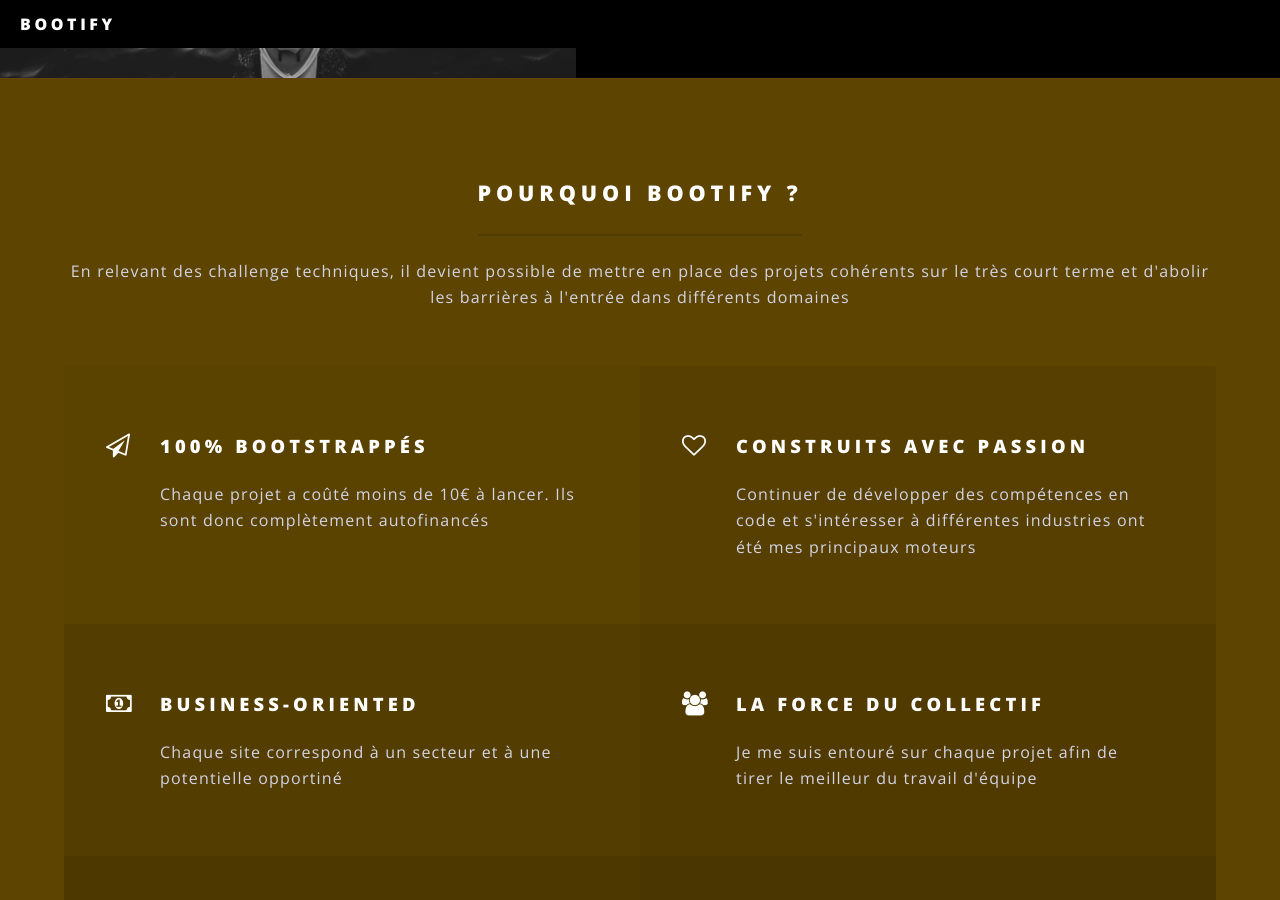
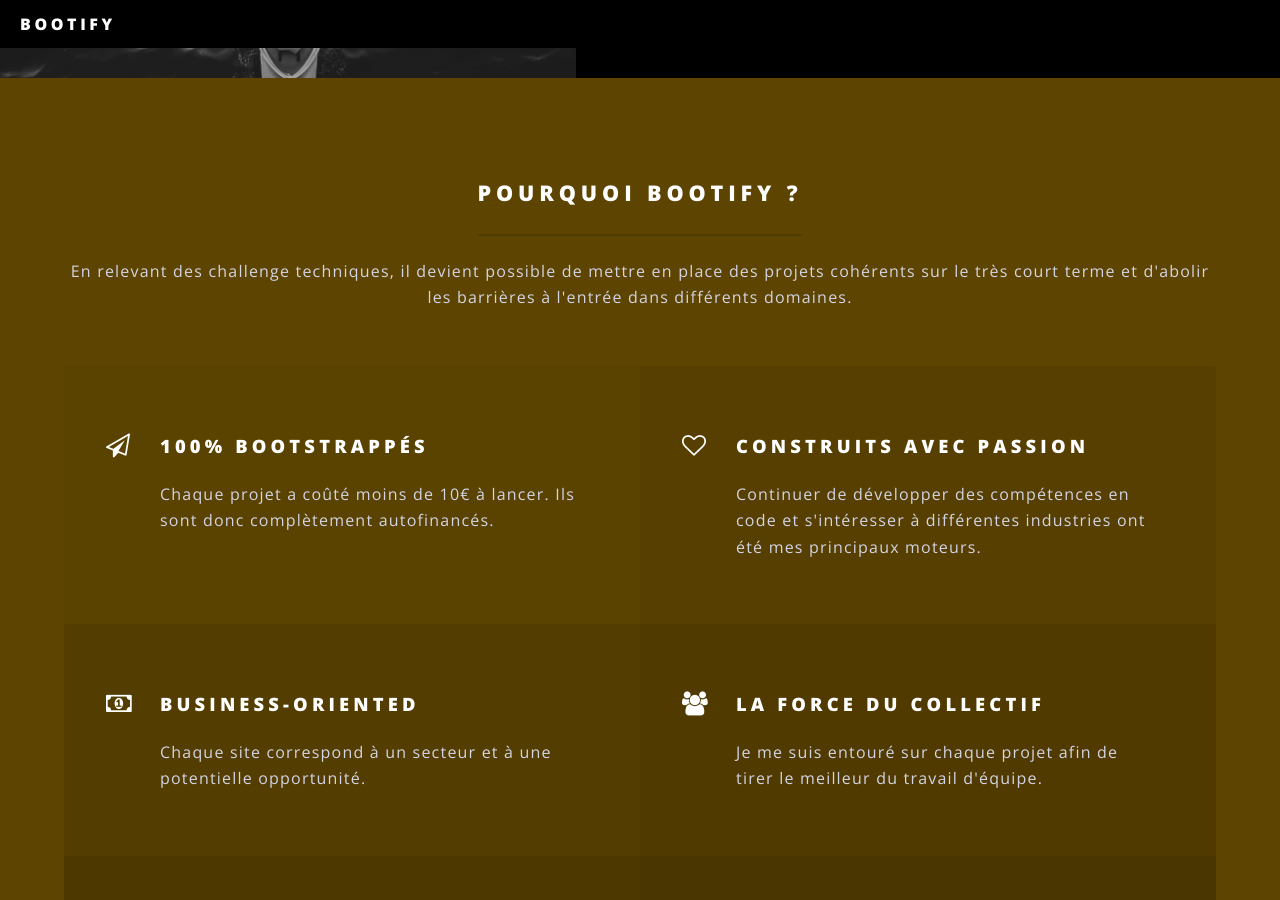
Before and after one commit to A-Marc/bootify, a Jekyll site: the page built from index.html, in a window 1280 px wide and 900 px high, scrolled down 2773 px. Built offline with Jekyll 4.4.1, drawn with Linux system fonts in a browser that asks for light colours; some of the changed text lies outside the part shown.

Commit message:
Update index.html

```diff
--- a/index.html
+++ b/index.html
@@ -30,33 +30,33 @@
 						<section class="spotlight">
 									<div class="image"><a href="https://www.datastaff.eu" target="_blank"><img src="images/datastaff.png" alt="" /></a></div><div class="content">
 								<a href="https://www.datastaff.eu" target="_blank"><h2>Datastaff</h2></a>
-								<p>L'outils idéal de Data Labeling pour entraîner les données déstinées à l'intelligence artificielle. Le site permet aussi d'être mis en relation avec des équipes de Data Labelers</p>
+								<p>L'outils idéal de Data Labeling pour entraîner les données déstinées à l'intelligence artificielle. Le site permet aussi d'être mis en relation avec des équipes de Data Labelers.</p>
 							</div>
 						</section>
 						<section class="spotlight">
 							<div class="image"><a href="https://handover.tech" target="_blank"><img src="images/handover.png" alt="" /></a></div><div class="content">
 								<a href="https://handover.tech" target="_blank"><h2>Handover</h2></a>
-								<p>La solution pour maîtriser les offboardings de ses collaborateurs : accompagnement RH et knowledge management</p>
+								<p>La solution pour maîtriser les offboardings de ses collaborateurs : accompagnement RH et knowledge management.</p>
 							</div>
 						</section>
 						<section class="spotlight">
 							<div class="image"><a href="https://libdol.com" target="_blank"><img src="images/libdol.png" alt=""/></a></div><div class="content">
 								<a href="https://libdol.com" target="_blank"><h2>Libdol<br />
 							</h2></a>
-								<p>La newsletter française dédiée au Libra, la cryptomonnaie lancée par Facebook et ses associés</p>
+								<p>La newsletter française dédiée au Libra, la cryptomonnaie lancée par Facebook et ses associés.</p>
 							</div>
 						</section>
 						<section class="spotlight">
 						<div class="image"><a href="https://www.leplateau.eu" target="_blank"><img src="images/leplateau.png" alt="" /></a></div><div class="content">
 							<a href="https://www.leplateau.eu" target="_blank"><h2>Le Plateau<br />
 							</h2></a>
-							<p>Découvrir les meilleurs recettes inspirées du cinéma, et se procurer facilement les ingrédients pour les réaliser</p>
+							<p>Découvrir les meilleurs recettes inspirées du cinéma, et se procurer facilement les ingrédients pour les réaliser !</p>
 						</div>
 					</section>
 						<section class="spotlight">
 							<div class="image"><a href="https://www.vivateam.eu" target="_blank"><img src="images/vivateam.png" alt="" /></a></div><div class="content">
 								<a href="https://www.vivateam.eu" target="_blank"><h2>Vivateam</h2></a>
-								<p>Business Game d'entreprenariat : créé ta start-up et gère sa croissance tout au long du jeu</p>
+								<p>Business Game d'entreprenariat : créé ta start-up et gère sa croissance tout au long du jeu !</p>
 							</div>
 						</section>
 					</section>
@@ -66,32 +66,32 @@
 						<div class="inner">
 							<header class="major">
 								<h2>Pourquoi BOOTIFY ?</h2>
-								<p>En relevant des challenge techniques, il devient possible de mettre en place des projets cohérents sur le très court terme et d'abolir les barrières à l'entrée dans différents domaines</p>
+								<p>En relevant des challenge techniques, il devient possible de mettre en place des projets cohérents sur le très court terme et d'abolir les barrières à l'entrée dans différents domaines.</p>
 							</header>
 							<ul class="features">
 								<li class="icon fa-paper-plane-o">
 									<h3>100% bootstrappés</h3>
-									<p>Chaque projet a coûté moins de 10€ à lancer. Ils sont donc complètement autofinancés</p>
+									<p>Chaque projet a coûté moins de 10€ à lancer. Ils sont donc complètement autofinancés.</p>
 								</li>
 								<li class="icon fa-heart-o">
 									<h3>Construits avec passion</h3>
-									<p>Continuer de développer des compétences en code et s'intéresser à différentes industries ont été mes principaux moteurs</p>
+									<p>Continuer de développer des compétences en code et s'intéresser à différentes industries ont été mes principaux moteurs.</p>
 								</li>
 								<li class="icon fa-money">
 									<h3>Business-oriented</h3>
-									<p>Chaque site correspond à un secteur et à une potentielle opportiné</p>
+									<p>Chaque site correspond à un secteur et à une potentielle opportunité.</p>
 								</li>
 								<li class="icon fa-users">
 									<h3>La force du collectif</h3>
-									<p>Je me suis entouré sur chaque projet afin de tirer le meilleur du travail d'équipe</p>
+									<p>Je me suis entouré sur chaque projet afin de tirer le meilleur du travail d'équipe.</p>
 								</li>
 								<li class="icon fa-code">
 									<h3>Code-only</h3>
-									<p>Les projets ont été développés dans différents langage de programmation (React, Ruby On Rails, etc.)</p>
+									<p>Les projets ont été développés dans différents langages de programmation (React, Ruby On Rails, etc.).</p>
 								</li>
 								<li class="icon fa-mobile">
 									<h3>Mobile First</h3>
-									<p>Les sites ont d'abord été pensé pour le mobile</p>
+									<p>Les sites ont d'abord été pensé pour le mobile.</p>
 								</li>
 							</ul>
 						</div>
```
